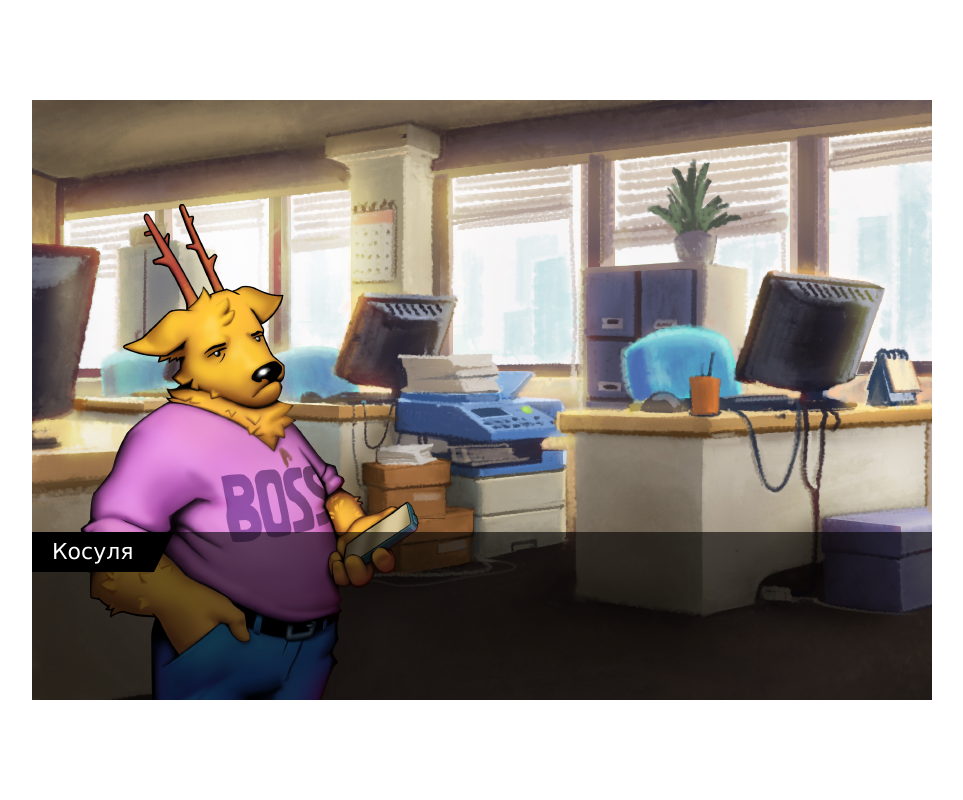
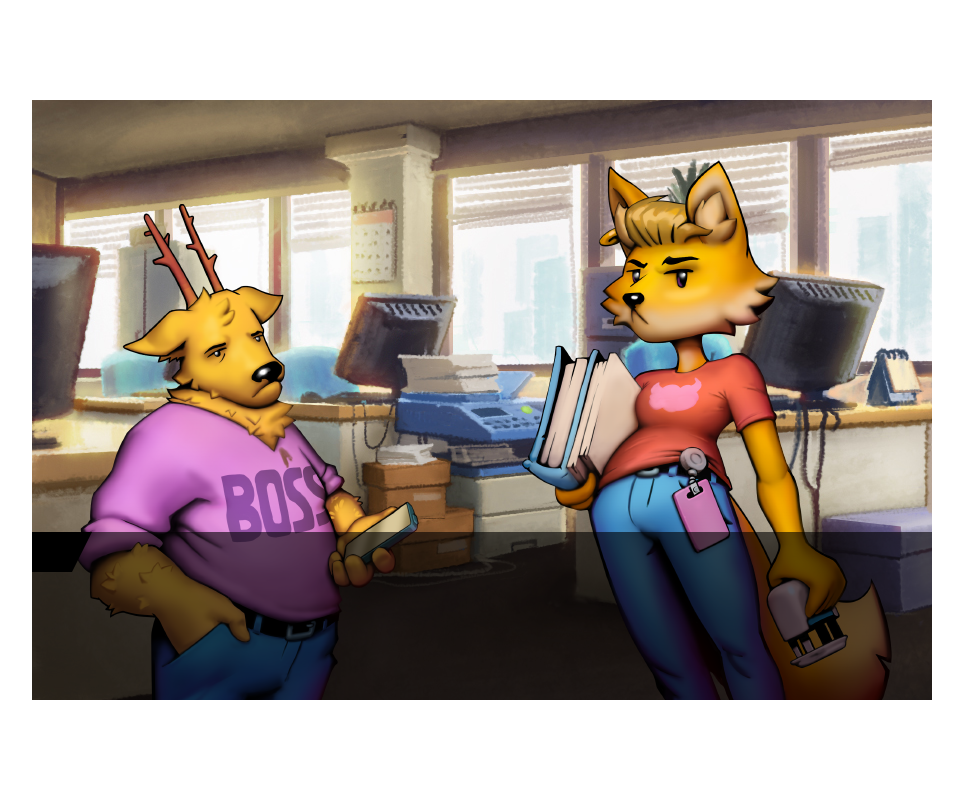
Before and after one commit to 5angel/vn, a website built with webpack: page index.html in a window 1280 px wide. Shown: the whole page, without its empty margins (158-1121 px from the left). Built offline with nearby package versions, Linux system fonts and the light colour scheme.

Commit message:
Добавил класс для работы со спрайтами

```diff
--- a/src/main.ts
+++ b/src/main.ts
@@ -1,8 +1,13 @@
 import "./styles.css";
 
-type ImageMap = {
-  [name: string]: HTMLImageElement;
-};
+import { preloadResources } from "./utils";
+import Sprite from "./sprite";
+
+const sprites: {
+  [name: string]: Sprite;
+} = {};
+
+const config: Array<any> = require("./sprites.json");
 
 function createElement(id: string): HTMLDivElement {
   const element = document.createElement("div");
@@ -10,57 +15,37 @@ function createElement(id: string): HTMLDivElement {
   return element;
 }
 
-const container = createElement("container");
-const bubble = createElement("bubble");
-const title = createElement("title");
-const text = createElement("text");
+async function main() {
+  const names = config.map(({ name }) => name);
+  const resources = await preloadResources("bg1.jpg", ...names);
+  Sprite.init(resources);
 
-const resources: ImageMap = {};
-
-function preloadImage(url: string): Promise<HTMLImageElement> {
-  return new Promise((resolve, reject) => {
-    const image = new Image();
-    image.src = url;
-    image.onload = () => resolve(image);
-  });
-}
-
-async function preloadResources(...urls: string[]): Promise<ImageMap> {
-  for (let i = 0; i < urls.length; ++i) {
-    const filename = urls[i];
-    const [name, ext = "png"] = filename.split(".");
-    const image = await preloadImage(`assets/${name}.${ext}`);
-    resources[name] = image;
-  }
-  return resources;
-}
-
-function appendImage(name: string, className: string) {
-  const image = resources[name];
-  image.className = className;
-  container.appendChild(image);
-}
-
-function appendBg(name: string) {
-  return appendImage(name, "bg");
-}
-
-function appendSprite(name: string) {
-  return appendImage(name, "sprite");
-}
-
-async function main() {
-  await preloadResources("bg1.jpg", "kosulya");
+  const container = createElement("container");
+  const bubble = createElement("bubble");
+  const title = createElement("title");
+  const text = createElement("text");
+  const scene = createElement("scene");
 
   document.body.appendChild(container);
+
+  const bg: HTMLImageElement = resources["bg1"];
+
+  container.appendChild(bg);
+  container.appendChild(scene);
   container.appendChild(bubble);
+
   bubble.appendChild(title);
   bubble.appendChild(text);
 
-  title.innerText = "Косуля";
+  config.forEach((data) => {
+    const { name } = data;
+    sprites[name] = new Sprite(data);
+  });
 
-  appendBg("bg1");
-  appendSprite("kosulya");
+  const kosulya = sprites["kosulya"];
+  const lisa = sprites["lisa"];
+  kosulya.enter();
+  lisa.enter();
 }
 
 main();
--- /dev/null
+++ b/src/sprite.ts
@@ -0,0 +1,54 @@
+import { ImageMap } from "./utils";
+
+enum Direction {
+  LEFT,
+  RIGHT,
+  MIDDLE,
+}
+
+const DIRECTIONS = ["left", "right", "middle"];
+
+export default class Sprite {
+  private name: string = null;
+  private title: string = null;
+  private direction: Direction = null;
+  private image: HTMLImageElement = null;
+
+  private static resources: ImageMap = null;
+
+  static init(data: ImageMap) {
+    Sprite.resources = data;
+  }
+
+  constructor({ name, title, direction = Direction.LEFT }) {
+    this.name = name;
+    this.title = title;
+    this.direction = direction;
+  }
+
+  private getScene() {
+    return document.getElementById("scene");
+  }
+
+  private getImage() {
+    return Sprite.resources[this.name];
+  }
+
+  private getDirection() {
+    return DIRECTIONS[this.direction];
+  }
+
+  enter() {
+    this.image = this.getImage();
+
+    const list = this.image.classList;
+
+    list.add("sprite", this.getDirection());
+
+    this.getScene().appendChild(this.image);
+  }
+
+  leave() {
+    this.image.parentNode.removeChild(this.image);
+  }
+}
--- /dev/null
+++ b/src/sprites.json
@@ -0,0 +1,8 @@
+[{
+    "name": "kosulya",
+    "title": "Косуля"
+}, {
+    "name": "lisa",
+    "title": "Лиса",
+    "direction": 1
+}]
--- a/src/styles.css
+++ b/src/styles.css
@@ -60,3 +60,8 @@
   left: 0;
   margin: 0 40px;
 }
+
+.sprite.right {
+  left: auto;
+  right: 0;
+}
--- /dev/null
+++ b/src/utils.ts
@@ -0,0 +1,23 @@
+export type ImageMap = {
+  [name: string]: HTMLImageElement;
+};
+
+const resources: ImageMap = {};
+
+function preloadImage(url: string): Promise<HTMLImageElement> {
+  return new Promise((resolve, reject) => {
+    const image = new Image();
+    image.src = url;
+    image.onload = () => resolve(image);
+  });
+}
+
+export async function preloadResources(...urls: string[]): Promise<ImageMap> {
+  for (let i = 0; i < urls.length; ++i) {
+    const filename = urls[i];
+    const [name, ext = "png"] = filename.split(".");
+    const image = await preloadImage(`assets/${name}.${ext}`);
+    resources[name] = image;
+  }
+  return resources;
+}
--- a/webpack.config.js
+++ b/webpack.config.js
@@ -14,7 +14,7 @@ module.exports = {
         exclude: /node_modules/,
       },
       {
-        test: /\.css$/i,
+        test: /\.css$/,
         use: ["style-loader", "css-loader"],
         exclude: /node_modules/,
       },
```
Also changed, not shown: bundle.js (+53 -18 lines), assets/lisa.png (added), 3 other files.
